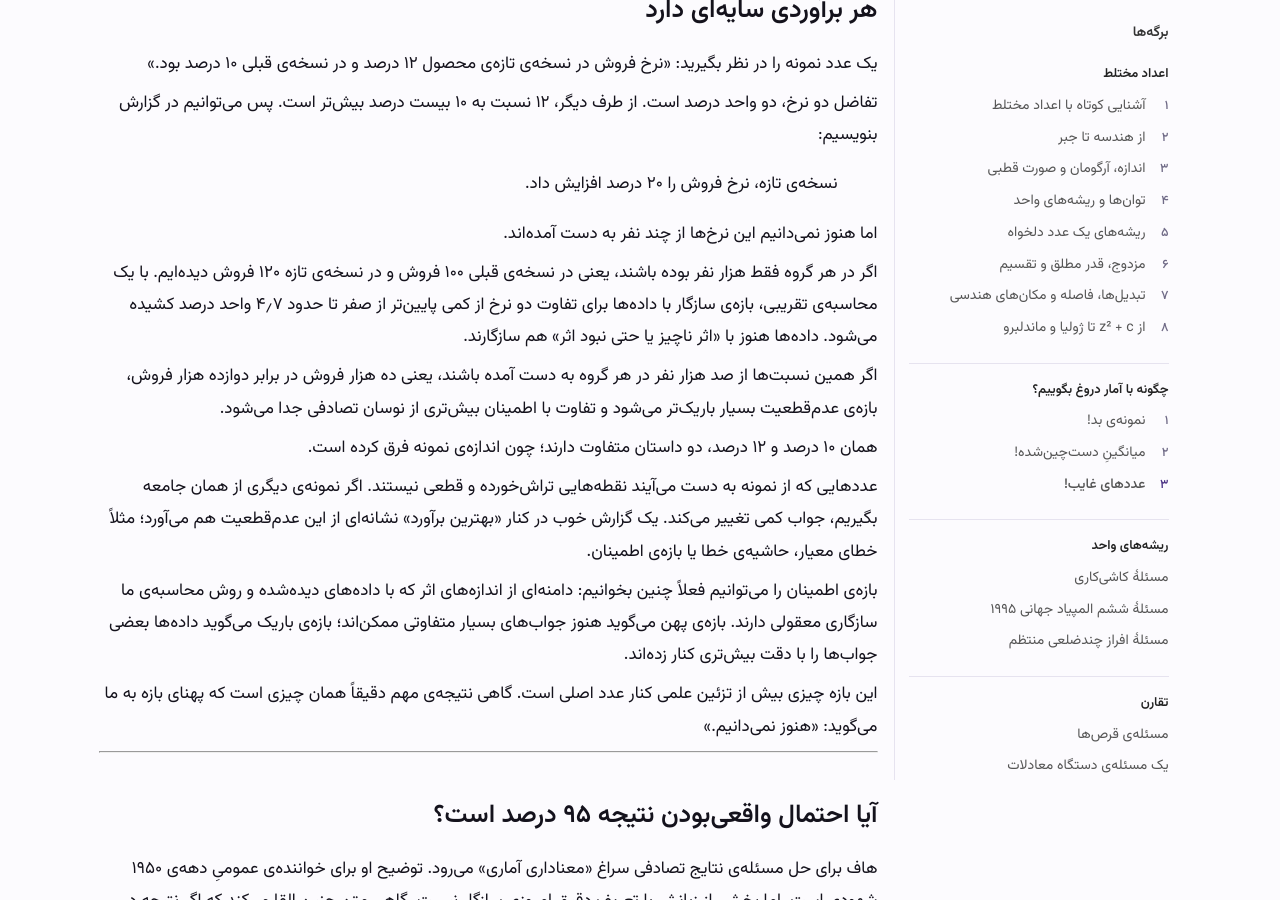
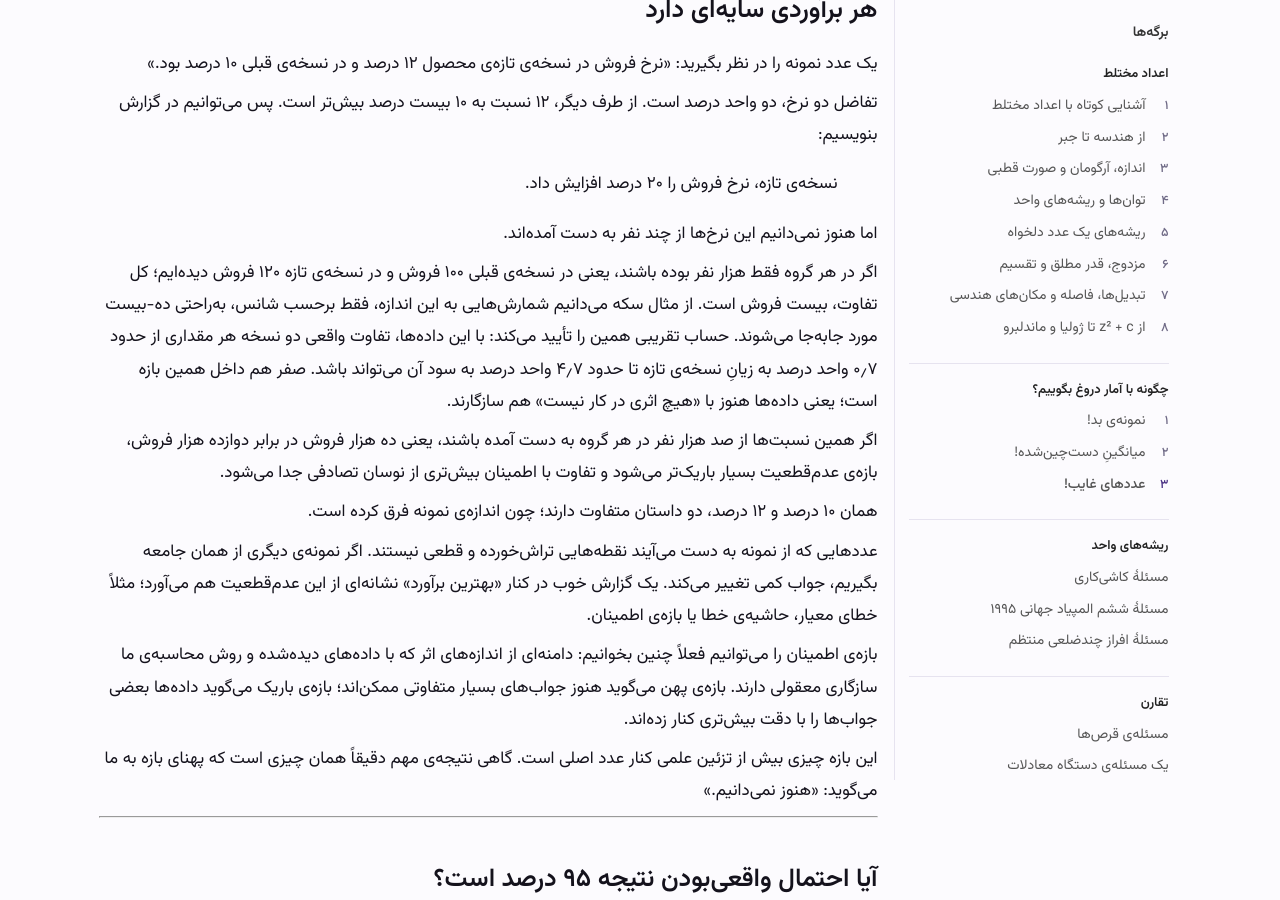
Before and after one commit to pooyarezaie/Fractal-Notes, a Jekyll site: the page built from how-to-lie-with-statistics/the-little-figures-that-are-not-there.md, in a window 1280 px wide and 900 px high, scrolled down 3619 px. Built offline with Jekyll 4.4.1, drawn with Linux system fonts in a browser that asks for light colours.

Commit message:
Walk through the 1000-person interval instead of asserting it
«بازه‌ی سازگار با داده‌ها» appeared before the note defines such
intervals, and the reader had to infer that zero being inside the
range means "no effect" is still possible. The paragraph now counts
the 20-sale gap, ties the wobble back to the coin example, states
the range with its direction, and says explicitly that zero is
inside it.

Co-Authored-By: Claude Fable 5 <noreply@anthropic.com>

```diff
--- a/how-to-lie-with-statistics/the-little-figures-that-are-not-there.md
+++ b/how-to-lie-with-statistics/the-little-figures-that-are-not-there.md
@@ -103,7 +103,7 @@ last_modified_at: 2026-08-12
 
 اما هنوز نمی‌دانیم این نرخ‌ها از چند نفر به دست آمده‌اند.
 
-اگر در هر گروه فقط هزار نفر بوده باشند، یعنی در نسخه‌ی قبلی ۱۰۰ فروش و در نسخه‌ی تازه ۱۲۰ فروش دیده‌ایم. با یک محاسبه‌ی تقریبی، بازه‌ی سازگار با داده‌ها برای تفاوت دو نرخ از کمی پایین‌تر از صفر تا حدود ۴٫۷ واحد درصد کشیده می‌شود. داده‌ها هنوز با «اثر ناچیز یا حتی نبود اثر» هم سازگارند.
+اگر در هر گروه فقط هزار نفر بوده باشند، یعنی در نسخه‌ی قبلی ۱۰۰ فروش و در نسخه‌ی تازه ۱۲۰ فروش دیده‌ایم؛ کل تفاوت، بیست فروش است. از مثال سکه می‌دانیم شمارش‌هایی به این اندازه، فقط برحسب شانس، به‌راحتی ده-بیست مورد جابه‌جا می‌شوند. حساب تقریبی همین را تأیید می‌کند: با این داده‌ها، تفاوت واقعی دو نسخه هر مقداری از حدود ۰٫۷ واحد درصد به زیانِ نسخه‌ی تازه تا حدود ۴٫۷ واحد درصد به سود آن می‌تواند باشد. صفر هم داخل همین بازه است؛ یعنی داده‌ها هنوز با «هیچ اثری در کار نیست» هم سازگارند.
 
 اگر همین نسبت‌ها از صد هزار نفر در هر گروه به دست آمده باشند، یعنی ده هزار فروش در برابر دوازده هزار فروش، بازه‌ی عدم‌قطعیت بسیار باریک‌تر می‌شود و تفاوت با اطمینان بیش‌تری از نوسان تصادفی جدا می‌شود.
 
```
